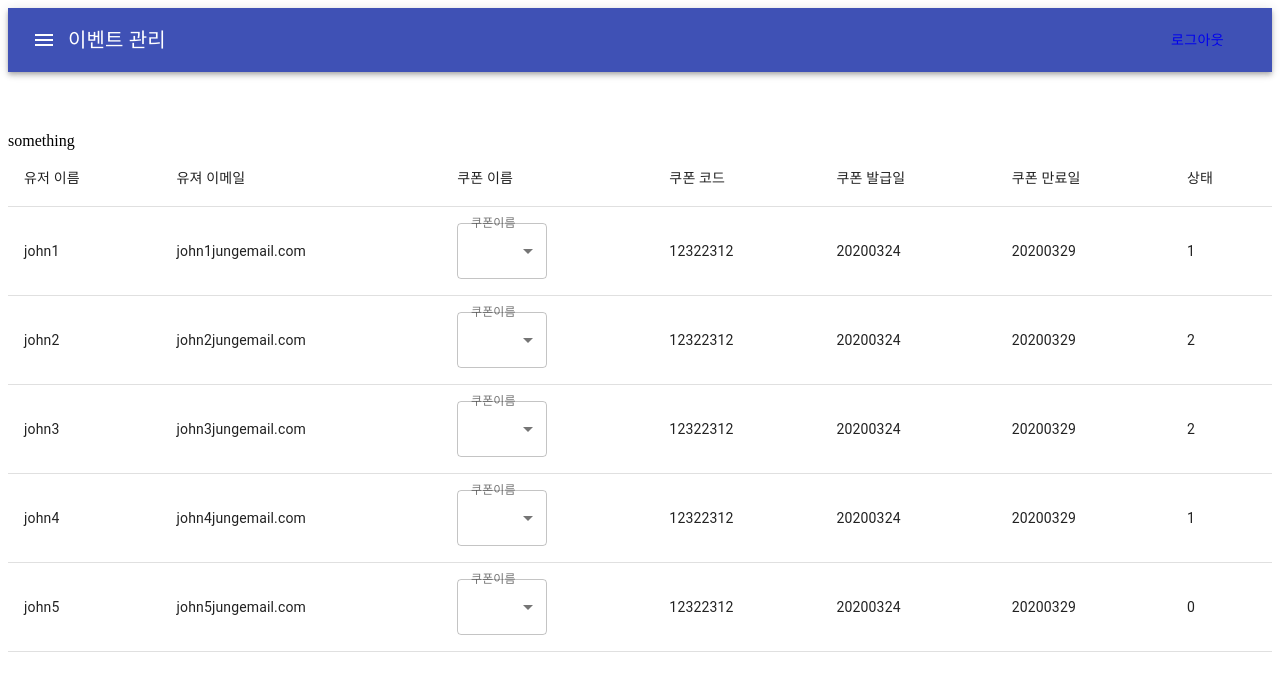
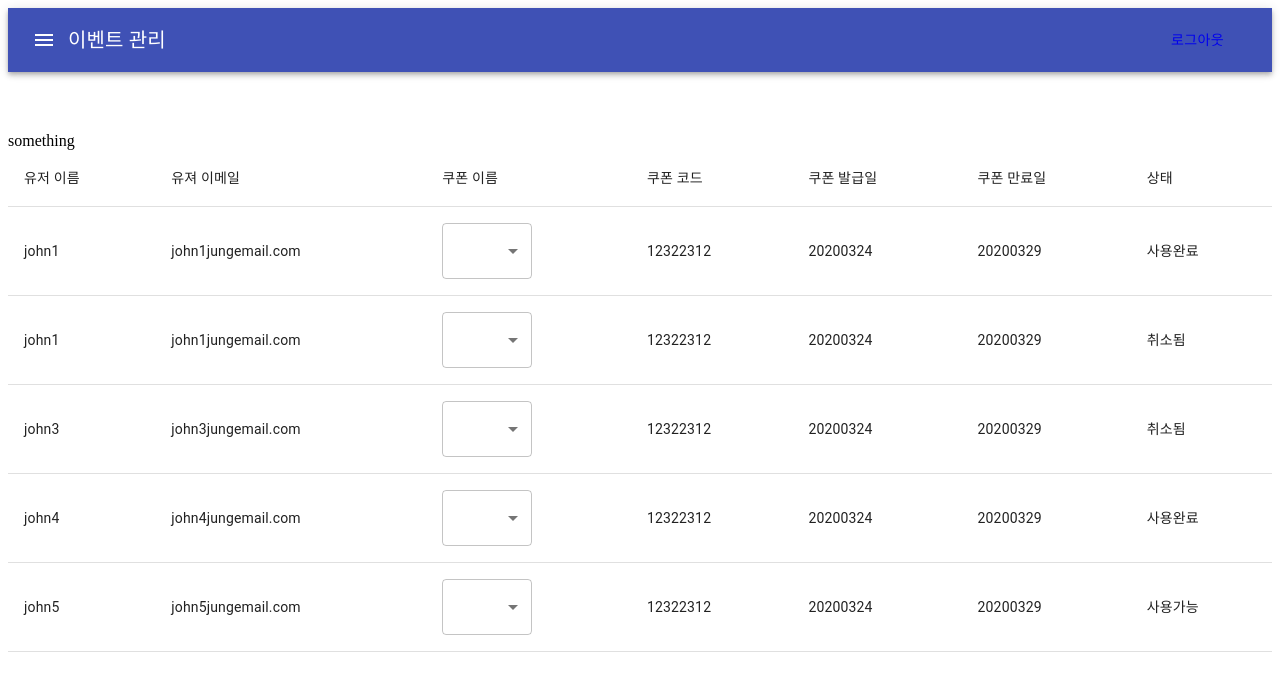
Before and after one commit to zlhunzzing/DogManager-Client, a React (Create React App) app: page /admin/coupon-view in a window 1280 px wide. Shown: the top 674 px of the page. Built offline with nearby package versions, Linux system fonts and the light colour scheme.

Commit message:
make covertToStr Function in order to convert isDeleted state to MessageStr

```diff
--- a/src/containers/AdminCouponViewContainer.tsx
+++ b/src/containers/AdminCouponViewContainer.tsx
@@ -28,16 +28,16 @@ const fakeCouponData: FakeCouponData[] = [
   {
     userName: 'john1',
     userEmail: 'john1jungemail.com',
-    couponName: 'helloworld1',
+    couponName: '쿠폰1',
     couponCode: '12322312',
     assignedAt: 20200324,
     expiredAt: 20200329,
     isDeleted: 1,
   },
   {
-    userName: 'john2',
-    userEmail: 'john2jungemail.com',
-    couponName: 'helloworld2',
+    userName: 'john1',
+    userEmail: 'john1jungemail.com',
+    couponName: '쿠폰2',
     couponCode: '12322312',
     assignedAt: 20200324,
     expiredAt: 20200329,
--- a/src/views/CouponViewListTable.tsx
+++ b/src/views/CouponViewListTable.tsx
@@ -43,15 +43,28 @@ const CouponViewListTable: React.FunctionComponent<couponViewProps> = ({
   //     expiredAt: 20200329,
   //     isDeleted: 1,
   //   },
+
+  function convertToStr() {
+    let word: any;
+    if (coupon.isDeleted === 0) {
+      word = '사용가능';
+    } else if (coupon.isDeleted === 1) {
+      word = '사용완료';
+    } else if (coupon.isDeleted === 2) {
+      word = '취소됨';
+    }
+    return word;
+  }
   return (
     <TableRow>
       <TableCell>{coupon.userName}</TableCell>
       <TableCell>{coupon.userEmail}</TableCell>
       <TableCell>
         <FormControl variant="outlined" className={classes.formControl}>
-          <InputLabel ref={inputLabel} id="demo-simple-select-outlined-label">
-            쿠폰이름
-          </InputLabel>
+          <InputLabel
+            ref={inputLabel}
+            id="demo-simple-select-outlined-label"
+          ></InputLabel>
           <Select
             labelId="demo-simple-select-outlined-label"
             id="demo-simple-select-outlined"
@@ -65,7 +78,7 @@ const CouponViewListTable: React.FunctionComponent<couponViewProps> = ({
       <TableCell>{coupon.couponCode}</TableCell>
       <TableCell>{coupon.assignedAt}</TableCell>
       <TableCell>{coupon.expiredAt}</TableCell>
-      <TableCell>{coupon.isDeleted}</TableCell>
+      <TableCell>{convertToStr()}</TableCell>
     </TableRow>
   );
 };
```
